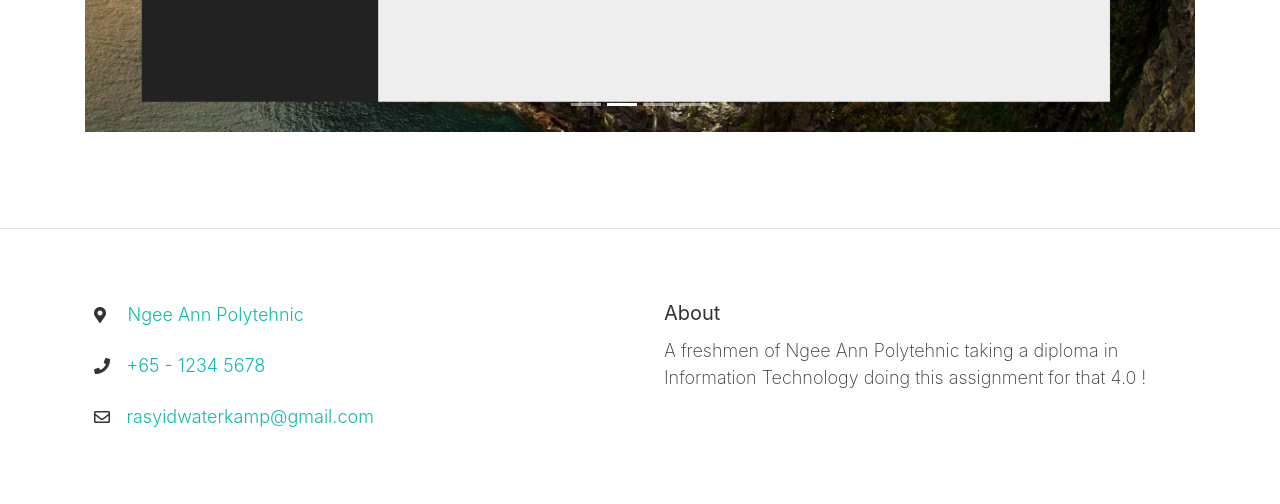
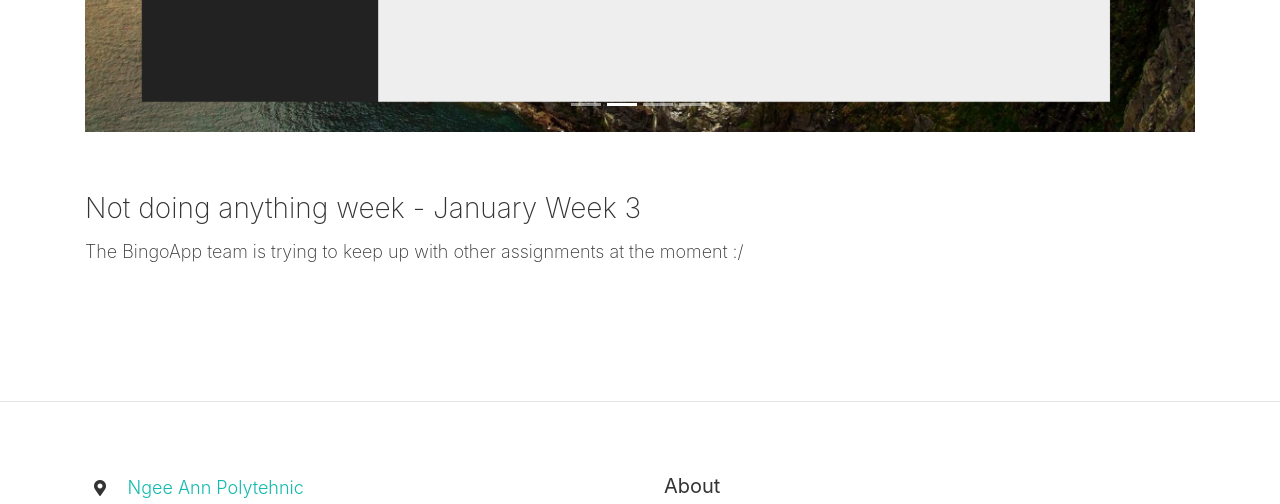
Before and after one commit to Deux08/deux08.github.io, a plain HTML site: page index.html in a window 1280 px wide. Shown: the part 4140-4644 px from the top of the page. Drawn offline with nearby package versions, Linux system fonts and the light colour scheme.

Commit message:
Add files via upload

```diff
--- a/index.html
+++ b/index.html
@@ -158,7 +158,14 @@
 				  </div>
 				</div>
 			  </div>
-
+			  <div class="row">
+				<div class="col-md-12 mt-4">
+					<br>
+					<h3 class="text-left">Not doing anything week - January Week 3</h3>
+					<p>The BingoApp team is trying to keep up with other assignments at the moment :/</p>
+					<br>
+				</div>
+			</div>
 		</div>
 	</div>
 	<hr>
```
